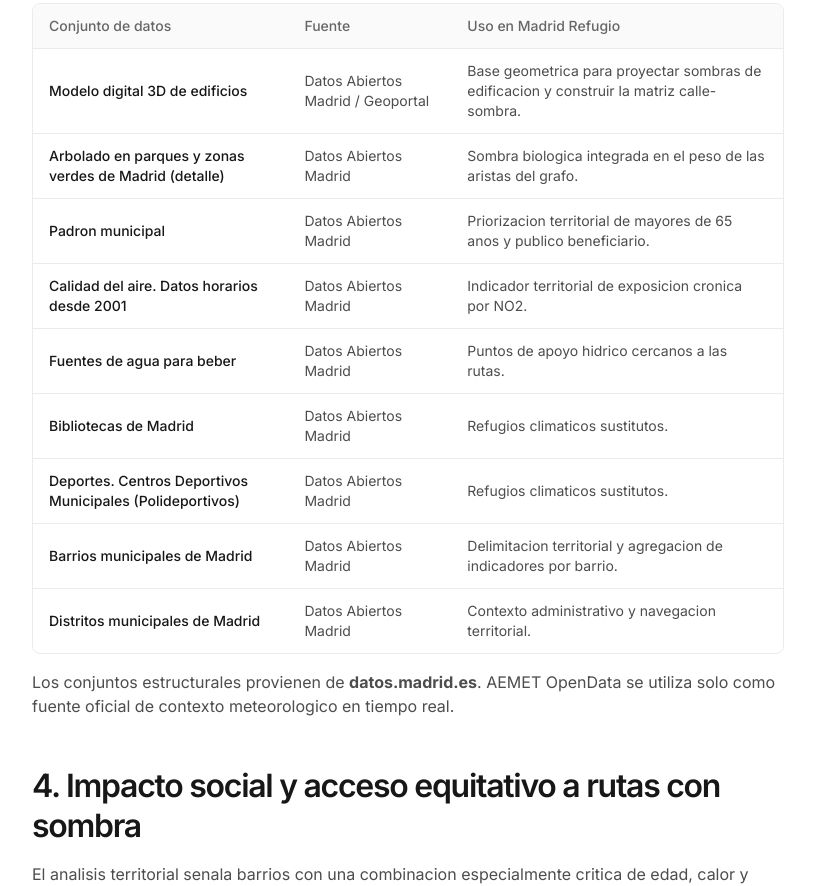
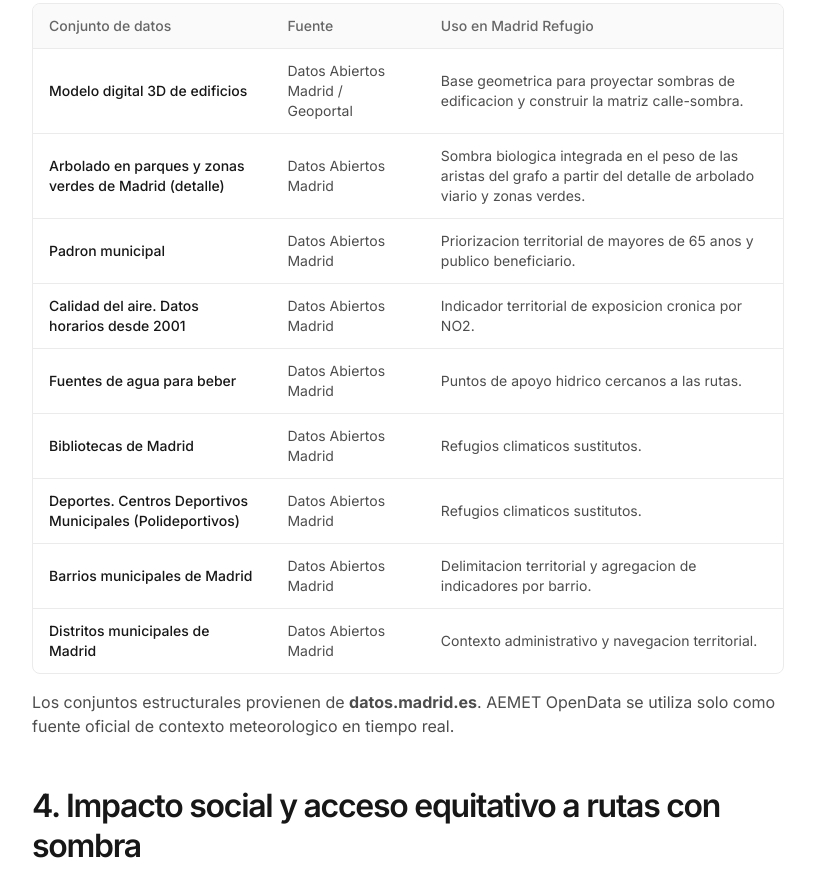
Before and after one commit to Huntsman1756/madrid-refugio-public, a Next.js app in the folder frontend/: page /metodologia in a window 1280 px wide. Shown: the part 1600-2486 px from the top of the page, without its empty margins (232-1047 px from the left). Built offline with nearby package versions, Linux system fonts and the light colour scheme.

Commit message:
docs: clarify arbolado dataset provenance

```diff
--- a/frontend/src/app/metodologia/page.tsx
+++ b/frontend/src/app/metodologia/page.tsx
@@ -15,7 +15,7 @@ const datasets = [
   {
     name: "Arbolado en parques y zonas verdes de Madrid (detalle)",
     source: "Datos Abiertos Madrid",
-    use: "Sombra biologica integrada en el peso de las aristas del grafo.",
+    use: "Sombra biologica integrada en el peso de las aristas del grafo a partir del detalle de arbolado viario y zonas verdes.",
   },
   {
     name: "Padron municipal",
```
Also changed, not shown: 2 other files (tests, documents, lock files or other folders).
